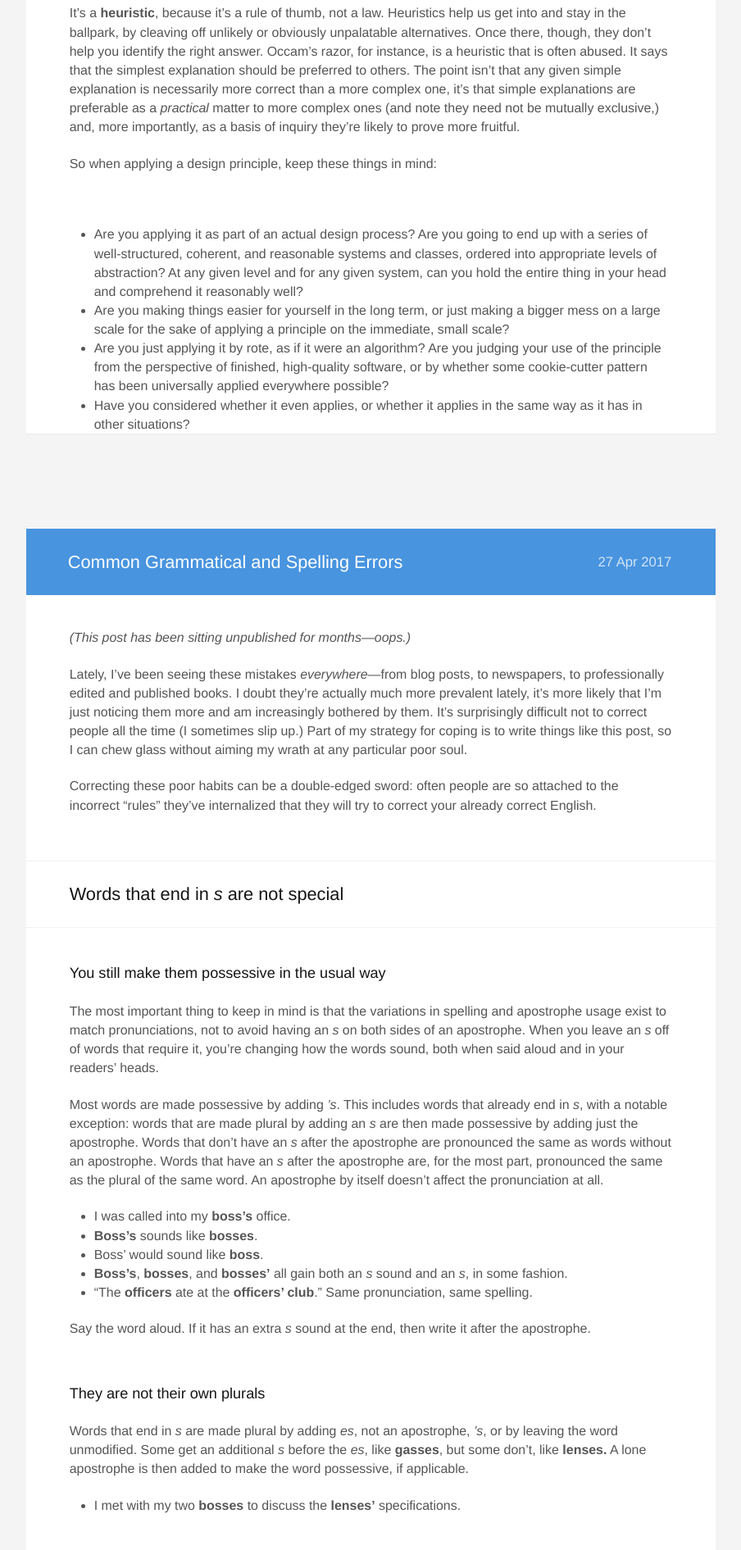
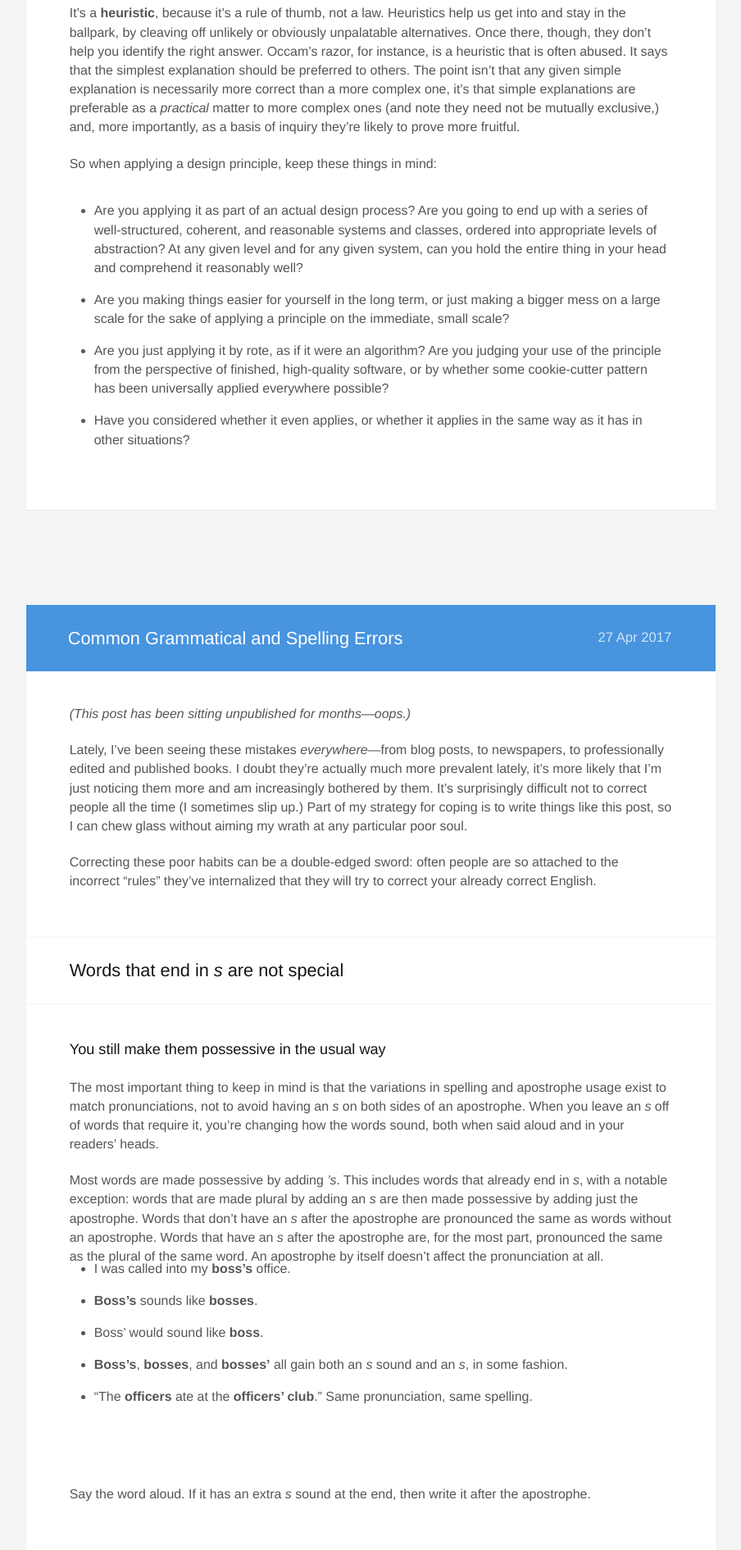
Before and after one commit to endash/endash.github.io, a Jekyll site: the page built from index.html, in a window 1280 px wide. Shown: the part 681-2572 px from the top of the page at 82% size, without its empty margins (188-1092 px from the left). Built offline with Jekyll 4.4.1, drawn with Linux system fonts in a browser that asks for light colours.

Commit message:
Fix list styles

```diff
--- a/_sass/_layout.scss
+++ b/_sass/_layout.scss
@@ -229,6 +229,16 @@ article blockquote p {
   font-weight: inherit;
 }
 
+article ul {
+  margin-top: -2em;
+
+  li {
+    margin-bottom: 1em;
+  }
+
+  padding-bottom: 4em;
+}
+
 ul.tags {
   list-style: none;
   padding: 0;
```
